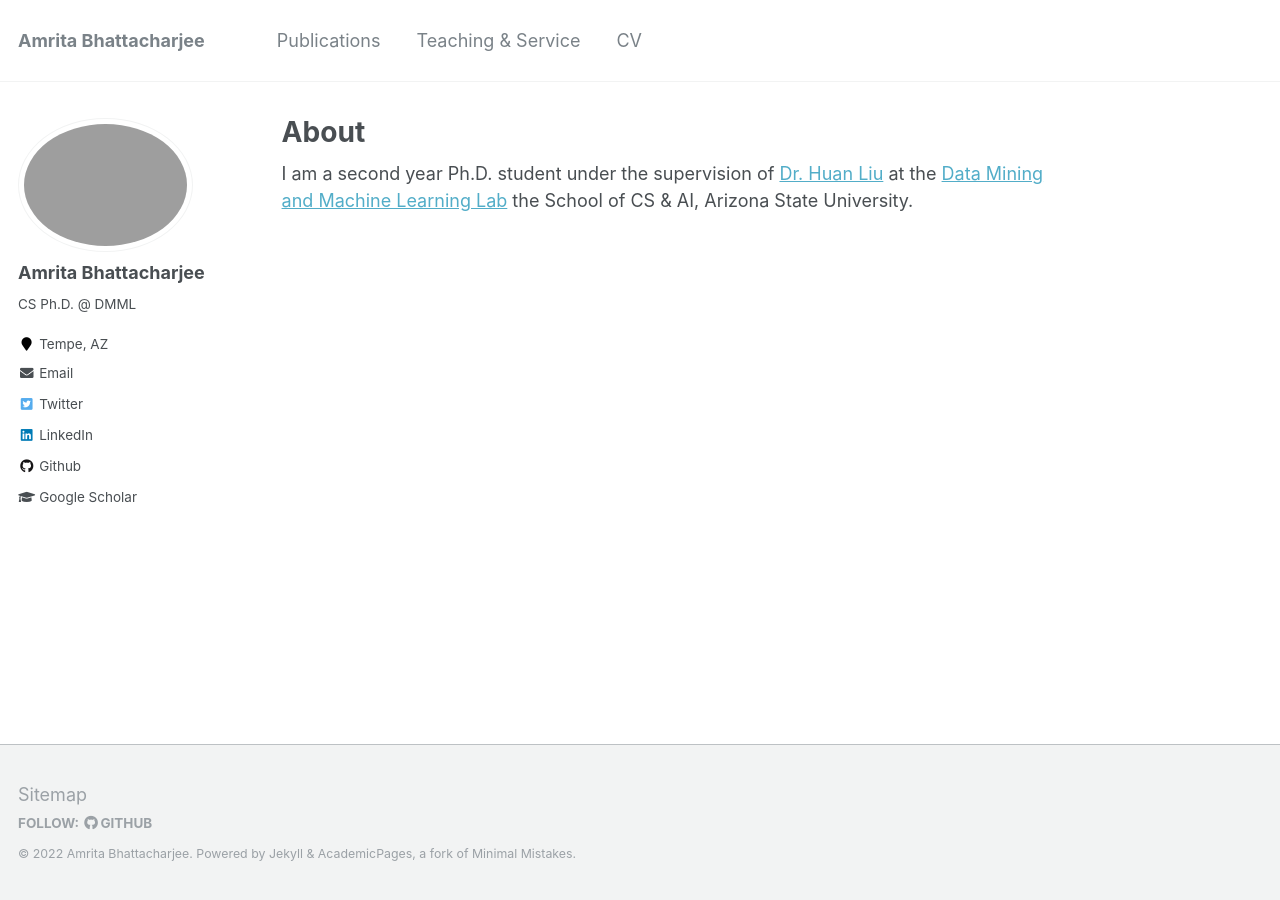
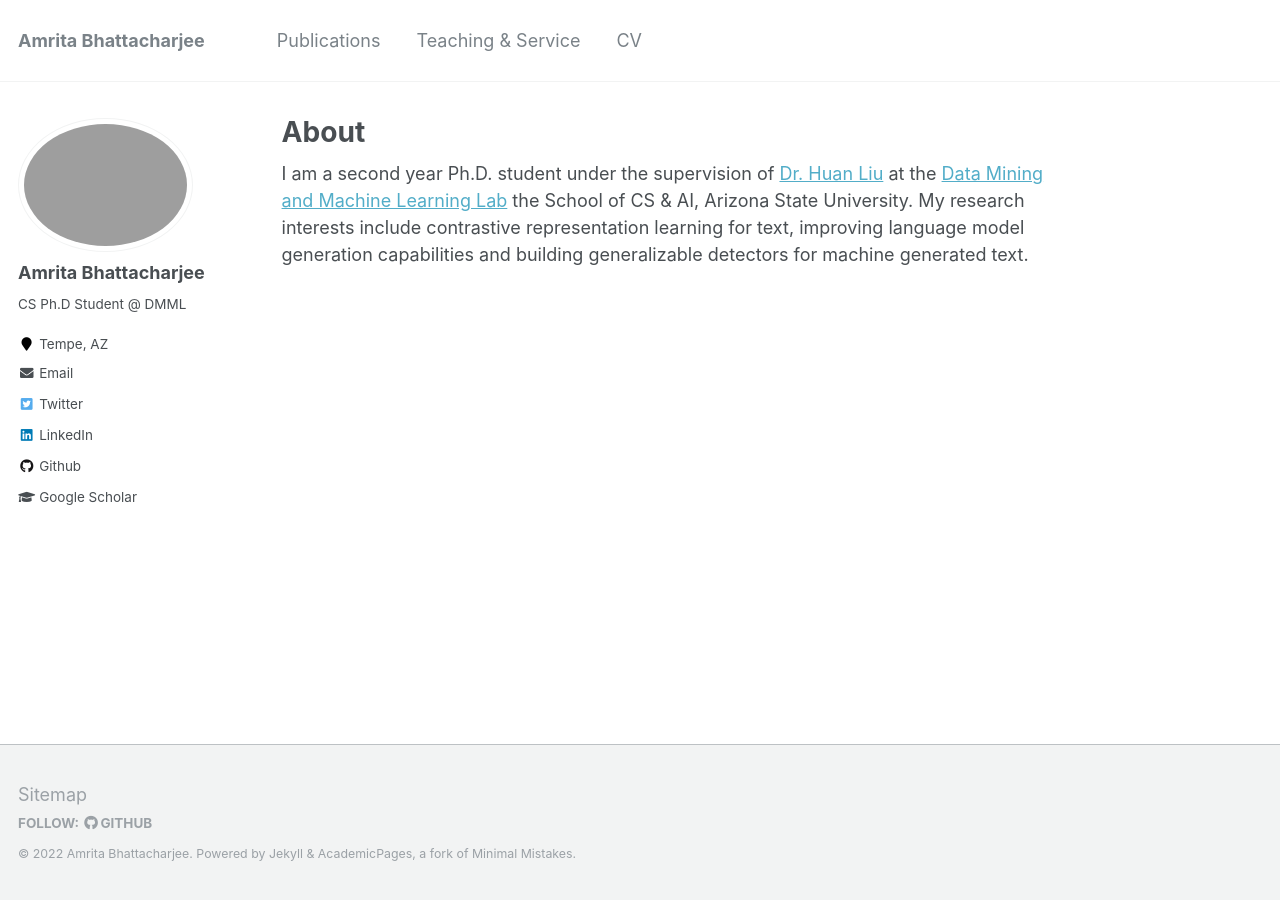
Before and after one commit to AmritaBh/AmritaBh.github.io, a Jekyll site: the page built from _pages/about.md, in a window 1280 px wide. Built offline with Jekyll 4.4.1, drawn with Linux system fonts in a browser that asks for light colours; a file with an impossible date is left out.

Commit message:
minor fix

```diff
--- a/_config.yml
+++ b/_config.yml
@@ -84,7 +84,7 @@ analytics:
 author:
   name             : "Amrita Bhattacharjee"
   avatar           : "profile.jpg"
-  bio              : "CS Ph.D. @ DMML"
+  bio              : "CS Ph.D Student @ DMML"
   location         : "Tempe, AZ"
   employer         :
   pubmed           :
--- a/_pages/about.md
+++ b/_pages/about.md
@@ -8,4 +8,4 @@ redirect_from:
   - /about.html
 ---
 
-I am a second year Ph.D. student under the supervision of [Dr. Huan Liu](https://www.public.asu.edu/~huanliu/) at the [Data Mining and Machine Learning Lab](https://dmml.asu.edu/home)  the School of CS & AI, Arizona State University.
+I am a second year Ph.D. student under the supervision of [Dr. Huan Liu](https://www.public.asu.edu/~huanliu/) at the [Data Mining and Machine Learning Lab](https://dmml.asu.edu/home)  the School of CS & AI, Arizona State University. My research interests include contrastive representation learning for text, improving language model generation capabilities and building generalizable detectors for machine generated text.
```
